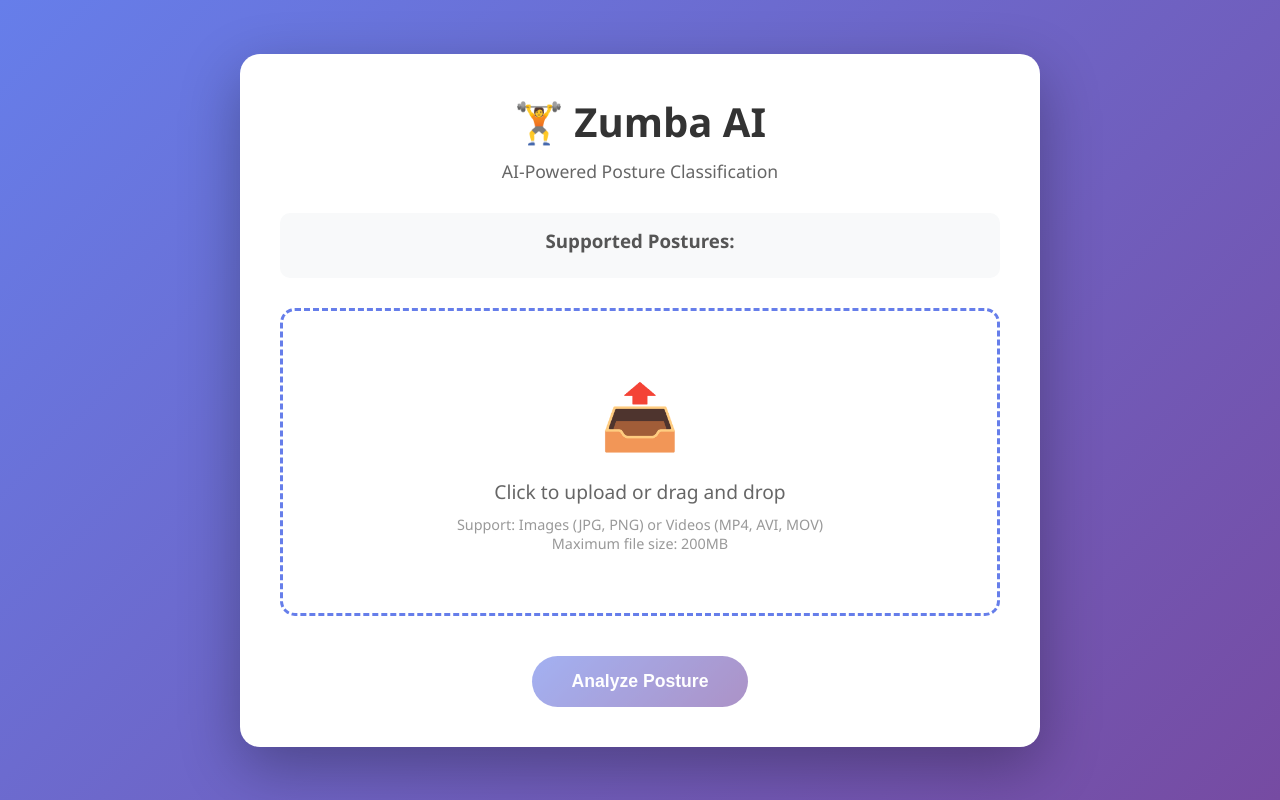
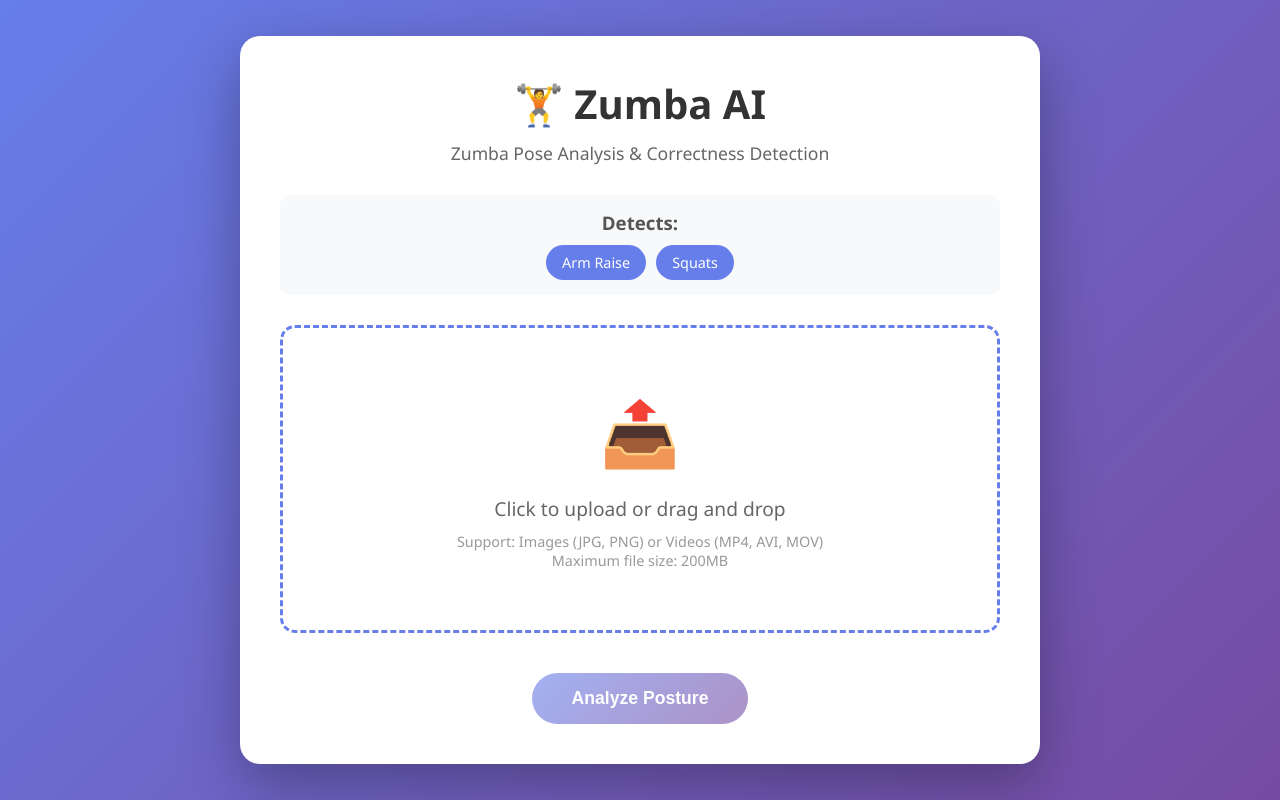
Before and after one commit to Lprabodha/PostureClassifier, a Flask app: page / in a window 1280 px wide. Run offline with Flask 3, Linux system fonts and the light colour scheme; parts of the project's set-up code (start-up, migrations or seed data) failed here and were passed over.

Commit message:
Improve model

```diff
--- a/app.py
+++ b/app.py
@@ -65,19 +65,15 @@ def load_model_and_classes():
     print(f"Loading model: {model_path}")
     model = tf.keras.models.load_model(model_path)
 
-    # Load class names
+    # Load class names - only Arm_Raise and Squats for Zumba analysis
     class_names_path = os.path.join(models_dir, 'class_names.txt')
     if os.path.exists(class_names_path):
         with open(class_names_path, 'r') as f:
-            class_names = [line.strip() for line in f.readlines()]
+            all_classes = [line.strip() for line in f.readlines()]
+            # Filter to only include Arm_Raise and Squats
+            class_names = [c for c in all_classes if c in ['Arm_Raise', 'Squats']]
     else:
-        # Auto-detect from dataset
-        train_dir = 'Datasets/Train'
-        if os.path.exists(train_dir):
-            class_names = sorted([d for d in os.listdir(train_dir)
-                                if os.path.isdir(os.path.join(train_dir, d))])
-        else:
-            class_names = ['Arm_Raise', 'Knee_Extension', 'Squats']
+        class_names = ['Arm_Raise', 'Squats']
 
     print(f"Classes: {class_names}")
 
@@ -114,7 +110,7 @@ def get_angle(a, b, c):
 
 
 def detect_posture_rule_based(landmarks):
-    """Enhanced rule-based posture detection with better accuracy"""
+    """Zumba pose detection - only Arm Raise and Squats"""
     # Get all relevant angles
     left_arm = get_angle(
         landmarks[mp_pose.PoseLandmark.LEFT_SHOULDER.value],
@@ -149,13 +145,6 @@ def detect_posture_rule_based(landmarks):
         left_elbow_y < left_shoulder_y and right_elbow_y < right_shoulder_y):
         return "Arm_Raise"
 
-    # Knee Extension: one or both knees nearly straight while standing
-    if left_knee > 160 or right_knee > 160:
-        left_hip_y = landmarks[mp_pose.PoseLandmark.LEFT_HIP.value].y
-        left_knee_y = landmarks[mp_pose.PoseLandmark.LEFT_KNEE.value].y
-        if left_hip_y < left_knee_y:  # Hip above knee (standing position)
-            return "Knee_Extension"
-
     # Squats: both knees bent in squat range
     if 60 < left_knee < 130 and 60 < right_knee < 130:
         hip_y = (landmarks[mp_pose.PoseLandmark.LEFT_HIP.value].y +
@@ -169,7 +158,7 @@ def detect_posture_rule_based(landmarks):
 
 
 def check_posture_correctness(posture, landmarks):
-    """Enhanced correctness checking with detailed validation"""
+    """Check correctness for Zumba poses: Arm Raise and Squats"""
     if posture == "Arm_Raise":
         left_arm = get_angle(
             landmarks[mp_pose.PoseLandmark.LEFT_SHOULDER.value],
@@ -214,25 +203,11 @@ def check_posture_correctness(posture, landmarks):
 
         return knees_bent and hip_lowered
 
-    elif posture == "Knee_Extension":
-        left_knee = get_angle(
-            landmarks[mp_pose.PoseLandmark.LEFT_HIP.value],
-            landmarks[mp_pose.PoseLandmark.LEFT_KNEE.value],
-            landmarks[mp_pose.PoseLandmark.LEFT_ANKLE.value]
-        )
-        right_knee = get_angle(
-            landmarks[mp_pose.PoseLandmark.RIGHT_HIP.value],
-            landmarks[mp_pose.PoseLandmark.RIGHT_KNEE.value],
-            landmarks[mp_pose.PoseLandmark.RIGHT_ANKLE.value]
-        )
-
-        return left_knee > 160 or right_knee > 160
-
     return False
 
 
 def process_image(image_path):
-    """Process a single image"""
+    """Process a single image and return simplified result"""
     frame = cv2.imread(image_path)
 
     if frame is None:
@@ -270,36 +245,34 @@ def process_image(image_path):
             landmark_drawing_spec=mp_drawing_styles.get_default_pose_landmarks_style()
         )
 
-        # Add text with better formatting
+        # Add simplified text
         status = "Correct" if correct else "Incorrect"
         color = (0, 255, 0) if correct else (0, 0, 255)
+        display_name = "Arm Raise" if posture == "Arm_Raise" else "Squats"
 
         # Main label
-        text1 = f"{posture}"
-        text2 = f"{status} ({confidence*100:.1f}%)"
+        text = f"{display_name} - {status}"
 
-        cv2.putText(frame, text1, (10, 40), cv2.FONT_HERSHEY_SIMPLEX,
-                   1.2, color, 3)
-        cv2.putText(frame, text2, (10, 80), cv2.FONT_HERSHEY_SIMPLEX,
-                   0.8, color, 2)
+        cv2.putText(frame, text, (10, 50), cv2.FONT_HERSHEY_SIMPLEX,
+                   1.3, color, 3)
 
         # Save result
         result_filename = f"result_{uuid.uuid4().hex[:8]}.jpg"
         result_path = os.path.join(app.config['RESULTS_FOLDER'], result_filename)
         cv2.imwrite(result_path, frame)
 
+        # Return simplified result
         return result_filename, {
-            'posture': posture,
-            'confidence': confidence,
-            'correct': correct,
-            'method': 'CNN' if confidence > CONFIDENCE_THRESHOLD else 'Rule-based'
+            'detected_pose': display_name,
+            'status': status,
+            'result': f"{display_name} {status}"
         }
     else:
         return None, "Error: No human detected in image"
 
 
 def process_video(video_path):
-    """Process a video file"""
+    """Process a video file and determine dominant pose with correctness"""
     cap = cv2.VideoCapture(video_path)
 
     if not cap.isOpened():
@@ -317,7 +290,8 @@ def process_video(video_path):
     out = cv2.VideoWriter(result_path, fourcc, fps, (width, height))
 
     frame_count = 0
-    detections = []
+    pose_detections = {'Arm_Raise': 0, 'Squats': 0}
+    correctness_data = {'Arm_Raise': [], 'Squats': []}
     last_prediction = None
 
     while True:
@@ -348,49 +322,55 @@ def process_video(video_path):
                 else:
                     posture = predicted_class if last_prediction is None else last_prediction
 
-                correct = check_posture_correctness(posture, results.pose_landmarks.landmark)
-                last_prediction = posture
+                if posture in pose_detections:
+                    pose_detections[posture] += 1
+                    correct = check_posture_correctness(posture, results.pose_landmarks.landmark)
+                    correctness_data[posture].append(correct)
+                    last_prediction = posture
 
-                # Draw landmarks
-                mp_drawing.draw_landmarks(
-                    frame,
-                    results.pose_landmarks,
-                    mp_pose.POSE_CONNECTIONS,
-                    landmark_drawing_spec=mp_drawing_styles.get_default_pose_landmarks_style()
-                )
+                    # Draw landmarks
+                    mp_drawing.draw_landmarks(
+                        frame,
+                        results.pose_landmarks,
+                        mp_pose.POSE_CONNECTIONS,
+                        landmark_drawing_spec=mp_drawing_styles.get_default_pose_landmarks_style()
+                    )
 
-                # Add text with better formatting
-                status = "OK" if correct else "FIX"
-                color = (0, 255, 0) if correct else (0, 0, 255)
-                text = f"{posture} {status} ({confidence*100:.0f}%)"
-                cv2.putText(frame, text, (10, 40), cv2.FONT_HERSHEY_SIMPLEX,
-                           1, color, 2)
-
-                detections.append({
-                    'frame': frame_count,
-                    'posture': posture,
-                    'confidence': confidence,
-                    'correct': correct
-                })
+                    # Add simplified text
+                    status = "Correct" if correct else "Incorrect"
+                    color = (0, 255, 0) if correct else (0, 0, 255)
+                    display_name = "Arm Raise" if posture == "Arm_Raise" else "Squats"
+                    text = f"{display_name} - {status}"
+                    cv2.putText(frame, text, (10, 40), cv2.FONT_HERSHEY_SIMPLEX,
+                               1.2, color, 3)
 
         out.write(frame)
 
     cap.release()
     out.release()
 
-    # Calculate detailed statistics
+    # Determine dominant pose
+    if pose_detections['Arm_Raise'] == 0 and pose_detections['Squats'] == 0:
+        return None, "Error: No valid poses detected in video"
+
+    dominant_pose = 'Arm_Raise' if pose_detections['Arm_Raise'] >= pose_detections['Squats'] else 'Squats'
+
+    # Calculate correctness for dominant pose
+    if correctness_data[dominant_pose]:
+        correct_ratio = sum(correctness_data[dominant_pose]) / len(correctness_data[dominant_pose])
+        is_correct = correct_ratio >= 0.6  # 60% threshold for overall correctness
+    else:
+        is_correct = False
+
+    # Format output: one of 4 possible results
+    display_name = "Arm Raise" if dominant_pose == "Arm_Raise" else "Squats"
+    status = "Correct" if is_correct else "Incorrect"
+
     summary = {
-        'total_frames': frame_count,
-        'detections': len(detections),
-        'posture_counts': {},
-        'correct_count': sum(1 for d in detections if d['correct']),
-        'incorrect_count': sum(1 for d in detections if not d['correct']),
-        'avg_confidence': float(np.mean([d['confidence'] for d in detections])) if detections else 0.0
+        'detected_pose': display_name,
+        'status': status,
+        'result': f"{display_name} {status}"
     }
-
-    for det in detections:
-        posture = det['posture']
-        summary['posture_counts'][posture] = summary['posture_counts'].get(posture, 0) + 1
 
     return result_filename, summary
 
--- a/templates/index.html
+++ b/templates/index.html
@@ -282,14 +282,13 @@
 <body>
     <div class="container">
         <h1>🏋️ Zumba AI</h1>
-        <p class="subtitle">AI-Powered Posture Classification</p>
+        <p class="subtitle">Zumba Pose Analysis & Correctness Detection</p>
 
         <div class="classes">
-            <h3>Supported Postures:</h3>
+            <h3>Detects:</h3>
             <div class="class-badges">
-                {% for class in classes %}
-                <span class="badge">{{ class }}</span>
-                {% endfor %}
+                <span class="badge">Arm Raise</span>
+                <span class="badge">Squats</span>
             </div>
         </div>
 
@@ -428,59 +427,26 @@
             if (data.file_type === 'image') {
                 html += `<img src="${data.result_url}" class="result-image" alt="Result">`;
                 html += '<div class="result-data">';
-                html += `<div class="result-item">
-                    <span class="result-label">Posture:</span>
-                    <span class="result-value"><strong>${data.data.posture}</strong></span>
-                </div>`;
-                html += `<div class="result-item">
-                    <span class="result-label">Confidence:</span>
-                    <span class="result-value">${(data.data.confidence * 100).toFixed(1)}%</span>
-                </div>`;
-                html += `<div class="result-item">
-                    <span class="result-label">Form:</span>
-                    <span class="result-value ${data.data.correct ? 'correct' : 'incorrect'}">
-                        ${data.data.correct ? '✅ Correct' : '❌ Needs Improvement'}
-                    </span>
-                </div>`;
-                html += `<div class="result-item">
-                    <span class="result-label">Method:</span>
-                    <span class="result-value">${data.data.method}</span>
+                html += `<div class="result-item" style="text-align: center; font-size: 1.3em; padding: 20px;">
+                    <div style="margin-bottom: 10px; color: #555;">Detected Pose:</div>
+                    <div style="font-size: 1.5em; font-weight: bold; color: #333;">${data.data.detected_pose}</div>
+                    <div style="margin-top: 15px; margin-bottom: 10px; color: #555;">Status:</div>
+                    <div class="${data.data.status === 'Correct' ? 'correct' : 'incorrect'}" style="font-size: 1.5em; font-weight: bold;">
+                        ${data.data.status === 'Correct' ? '✅ Correct' : '❌ Incorrect'}
+                    </div>
                 </div>`;
                 html += '</div>';
             } else {
                 html += `<video src="${data.result_url}" class="result-video" controls></video>`;
                 html += '<div class="result-data">';
-                html += `<div class="result-item">
-                    <span class="result-label">Total Frames:</span>
-                    <span class="result-value">${data.data.total_frames}</span>
+                html += `<div class="result-item" style="text-align: center; font-size: 1.3em; padding: 20px;">
+                    <div style="margin-bottom: 10px; color: #555;">Detected Pose:</div>
+                    <div style="font-size: 1.5em; font-weight: bold; color: #333;">${data.data.detected_pose}</div>
+                    <div style="margin-top: 15px; margin-bottom: 10px; color: #555;">Status:</div>
+                    <div class="${data.data.status === 'Correct' ? 'correct' : 'incorrect'}" style="font-size: 1.5em; font-weight: bold;">
+                        ${data.data.status === 'Correct' ? '✅ Correct' : '❌ Incorrect'}
+                    </div>
                 </div>`;
-                html += `<div class="result-item">
-                    <span class="result-label">Detections:</span>
-                    <span class="result-value">${data.data.detections}</span>
-                </div>`;
-                if (data.data.correct_count !== undefined) {
-                    html += `<div class="result-item">
-                        <span class="result-label">Correct Form:</span>
-                        <span class="result-value correct">${data.data.correct_count}</span>
-                    </div>`;
-                    html += `<div class="result-item">
-                        <span class="result-label">Needs Improvement:</span>
-                        <span class="result-value incorrect">${data.data.incorrect_count}</span>
-                    </div>`;
-                }
-                if (data.data.avg_confidence !== undefined) {
-                    html += `<div class="result-item">
-                        <span class="result-label">Average Confidence:</span>
-                        <span class="result-value">${(data.data.avg_confidence * 100).toFixed(1)}%</span>
-                    </div>`;
-                }
-                html += '<div class="result-item"><span class="result-label">Posture Counts:</span></div>';
-                for (const [posture, count] of Object.entries(data.data.posture_counts)) {
-                    html += `<div class="result-item" style="padding-left: 20px;">
-                        <span class="result-label">${posture}:</span>
-                        <span class="result-value">${count}</span>
-                    </div>`;
-                }
                 html += '</div>';
             }
 
```
Also changed, not shown: config.py (+9 -1 lines), predict.py (+50 -28 lines), train.py (+21 -4 lines), README.md.
